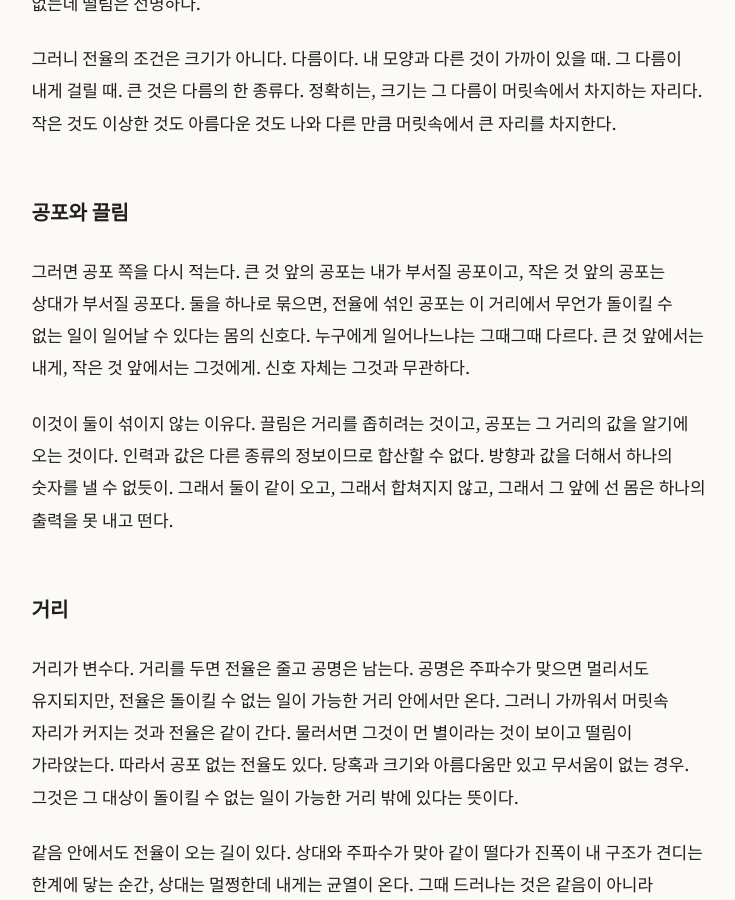
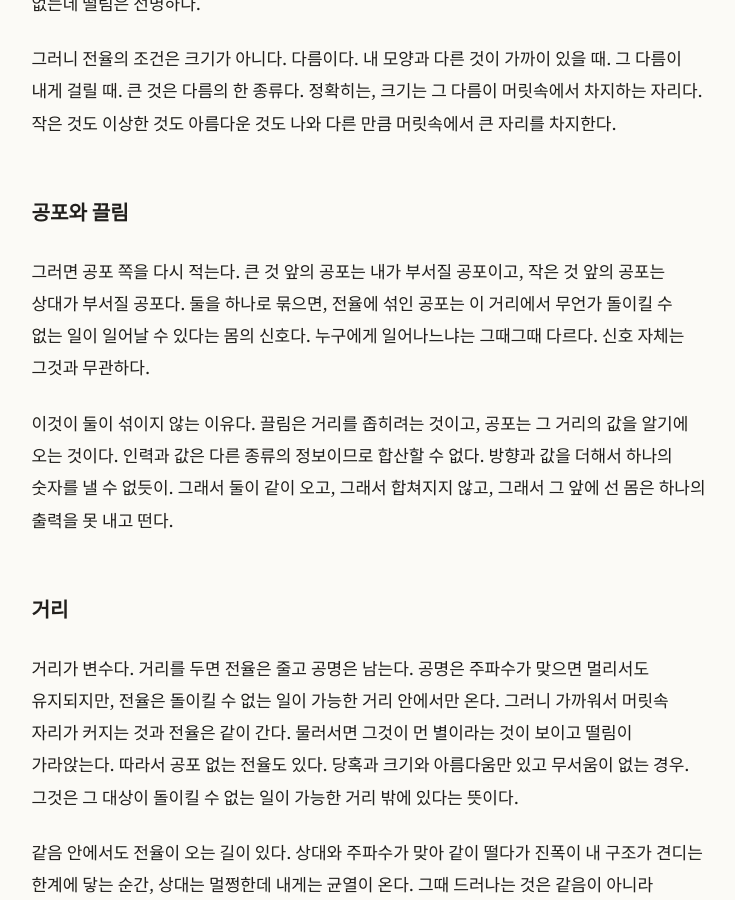
Before and after one commit to nonasking/essays, a Jekyll site: the page built from tremor/index.md, in a window 1280 px wide and 900 px high, scrolled down 3322 px. Shown: the whole window, without its empty margins (271-1006 px from the left). Built offline with Jekyll 4.4.1, drawn with Linux system fonts in a browser that asks for light colours.

Commit message:
Tremor: drop the sentence assigning the irreversible to one side (KR/EN), re-stamp
"큰 것 앞에서는 내게, 작은 것 앞에서는 그것에게." / "In front of the large, to me; in front of the small, to it." 삭제. 다름이 상대적이므로 돌이킬 수 없는 일이 작은 쪽에만 가는 것이 아님.

Co-Authored-By: Claude Fable 5.1 <noreply@anthropic.com>
Claude-Session: https://claude.ai/code/session_01BTGLPJU7rNS3D5fNK3jg8P

```diff
--- a/tremor/index.md
+++ b/tremor/index.md
@@ -65,7 +65,7 @@ description: 무섭고 아름답다. 한 단어 안에 둘이 있는 상태의
 
 ## 공포와 끌림
 
-그러면 공포 쪽을 다시 적는다. 큰 것 앞의 공포는 내가 부서질 공포이고, 작은 것 앞의 공포는 상대가 부서질 공포다. 둘을 하나로 묶으면, 전율에 섞인 공포는 이 거리에서 무언가 돌이킬 수 없는 일이 일어날 수 있다는 몸의 신호다. 누구에게 일어나느냐는 그때그때 다르다. 큰 것 앞에서는 내게, 작은 것 앞에서는 그것에게. 신호 자체는 그것과 무관하다.
+그러면 공포 쪽을 다시 적는다. 큰 것 앞의 공포는 내가 부서질 공포이고, 작은 것 앞의 공포는 상대가 부서질 공포다. 둘을 하나로 묶으면, 전율에 섞인 공포는 이 거리에서 무언가 돌이킬 수 없는 일이 일어날 수 있다는 몸의 신호다. 누구에게 일어나느냐는 그때그때 다르다. 신호 자체는 그것과 무관하다.
 
 이것이 둘이 섞이지 않는 이유다. 끌림은 거리를 좁히려는 것이고, 공포는 그 거리의 값을 알기에 오는 것이다. 인력과 값은 다른 종류의 정보이므로 합산할 수 없다. 방향과 값을 더해서 하나의 숫자를 낼 수 없듯이. 그래서 둘이 같이 오고, 그래서 합쳐지지 않고, 그래서 그 앞에 선 몸은 하나의 출력을 못 내고 떤다.
 
```
Also changed, not shown: tremor/en.md (+1 -1 lines), 2 other files.
